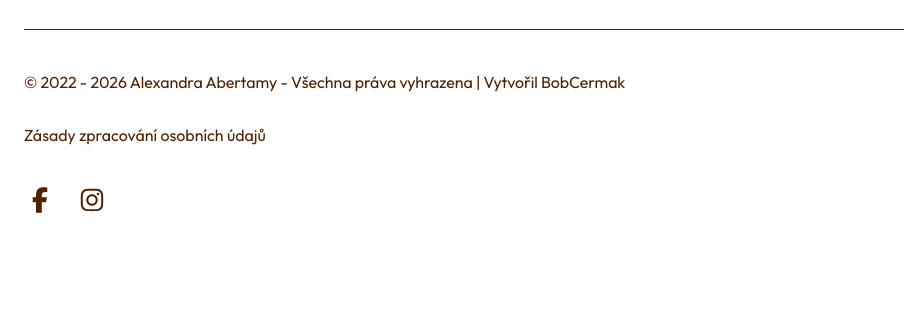
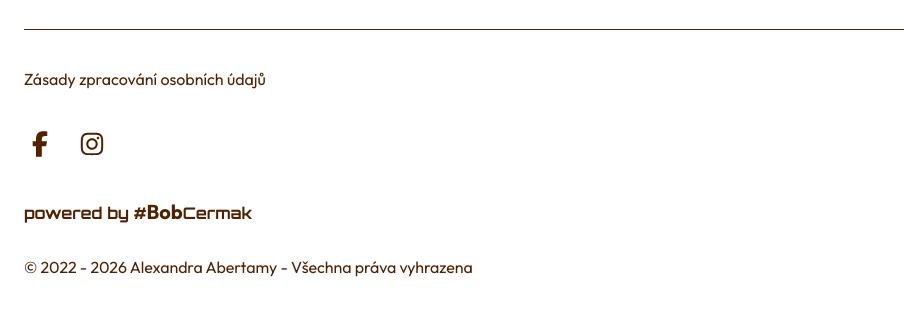
Before and after one commit to bobcermak/alexandra-abertamy.cz, a website built with Vite: page src/pages/index.html in a window 1280 px wide. Shown: the part 10002-10317 px from the top of the page, without its empty margins (0-904 px from the left). Before the commit the page ends 10266 px from the top, so only its background shows below. Built offline with nearby package versions, Linux system fonts and the light colour scheme.

Commit message:
hotovo!!!

```diff
--- a/src/pages/index.html
+++ b/src/pages/index.html
@@ -663,7 +663,10 @@
                 </section>
                 <section class="page__flap" id="footer-flap">
                     <div class="page__copyright">
-                        <p class="page__copyright-paragraph paragraph">&copy; 2022 - <span id="current-year"></span> Alexandra Abertamy - Všechna práva vyhrazena | Vytvořil <a class="page__copyright-href" href="https://www.linkedin.com/in/bohuslav-%C4%8Derm%C3%A1k-0020ba376/" target="_blank">BobCermak</a></p>
+                        <p class="page__copyright-paragraph paragraph">&copy; 2022 - <span id="current-year"></span> Alexandra Abertamy - Všechna práva vyhrazena</p>
+                    </div>
+                    <div class="page__copyright-dev">
+                        <a href="https://www.linkedin.com/in/bohuslav-%C4%8Derm%C3%A1k-0020ba376/" target="_blank" class="powered-by-link">powered by #<span class="first-name">Bob</span><span class="last-name">Cermak</span></a>
                     </div>
                     <div class="page__rights-socials-container">
                         <div class="page__rights-container">
--- a/src/styles/layout.css
+++ b/src/styles/layout.css
@@ -1614,6 +1614,24 @@
     }
 }
 
+.page__rights-socials-container {
+    order: -2;
+}
+
+.page__copyright-dev {
+    order: -1;
+}
+
+@media screen and (min-width: 1281px) {
+    .page__rights-socials-container {
+        order: 2;
+    }
+
+    .page__copyright-dev {
+        order: 1;
+    }
+}
+
 .page__copyright-href {
     text-decoration: none;
     color: var(--primary, #512100);
@@ -1820,3 +1838,24 @@
     flex-direction: column;
     gap: 1rem;
 }
+
+/*Copyright*/
+
+.powered-by-link {
+  font-family: 'Orbitron', sans-serif;
+  text-decoration: none;
+  transition: color var(--transition, .25s ease-in-out);
+  display: inline-block;
+  color: var(--primary, #512100);
+  font-size: 1rem;
+  font-weight: 700;
+}
+
+.powered-by-link:hover {
+  color: var(--dark-pink, #FFB6B6);
+}
+
+.first-name {
+  font-family: 'Outfit', sans-serif;
+  font-size: 1.25rem;
+}
--- a/src/styles/main.css
+++ b/src/styles/main.css
@@ -1,6 +1,7 @@
 @layer reset, init, content, components, hamburger;
 @import url(https://fonts.googleapis.com/css2?family=Outfit:wght@300;400;700&display=swap) layer(reset);
 @import url(https://fonts.googleapis.com/css2?family=K2D:wght@300;400;700&display=swap) layer(reset);
+@import url('https://fonts.googleapis.com/css2?family=Orbitron:wght@400..900&family=Outfit:wght@700&display=swap') layer(reset);
 @import url(normalize.css) layer(reset);
 @import url(layout.css) layer(content);
 @import url(components.css) layer(components);
```
Also changed, not shown: src/pages/privacy-policy.html (+4 -1 lines).
